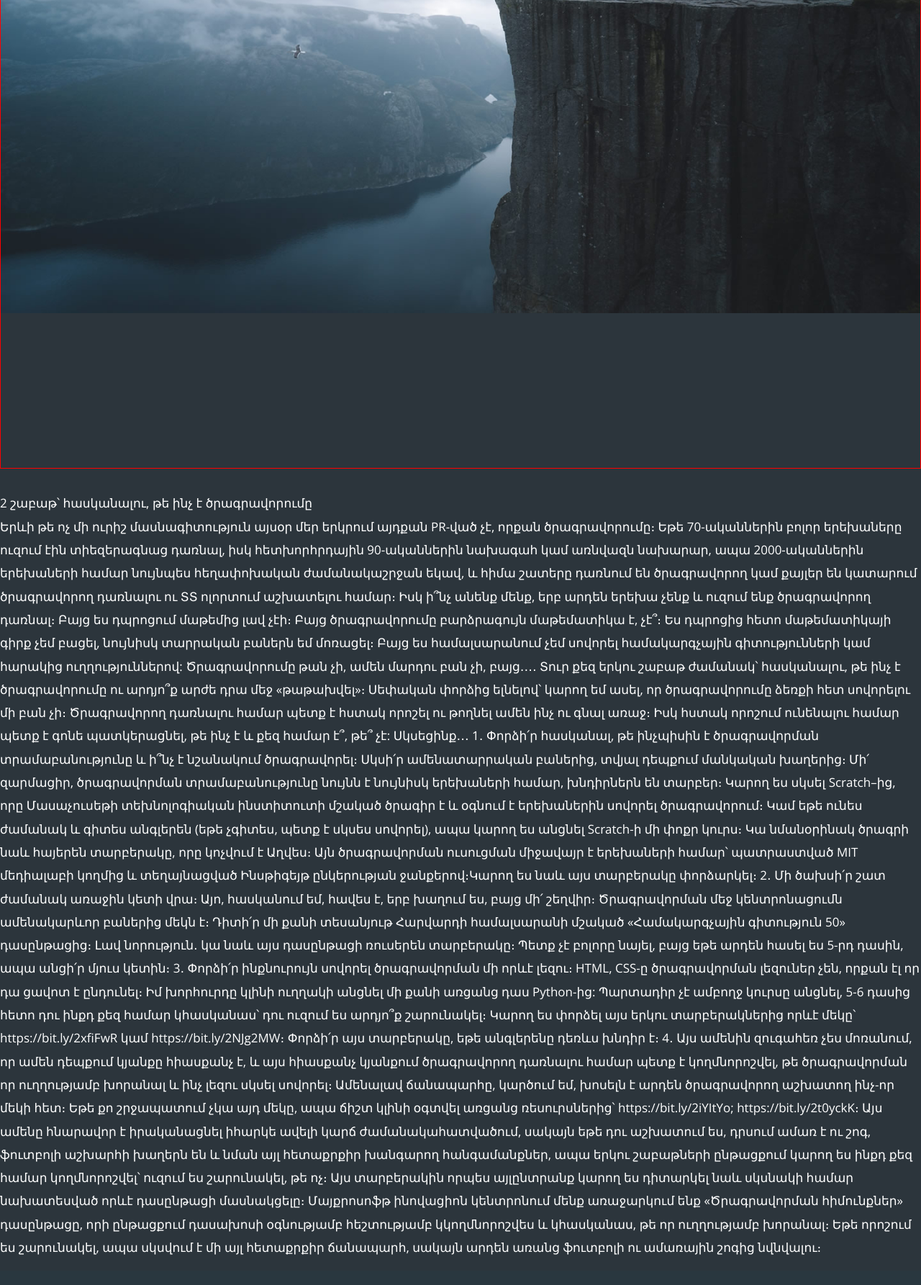
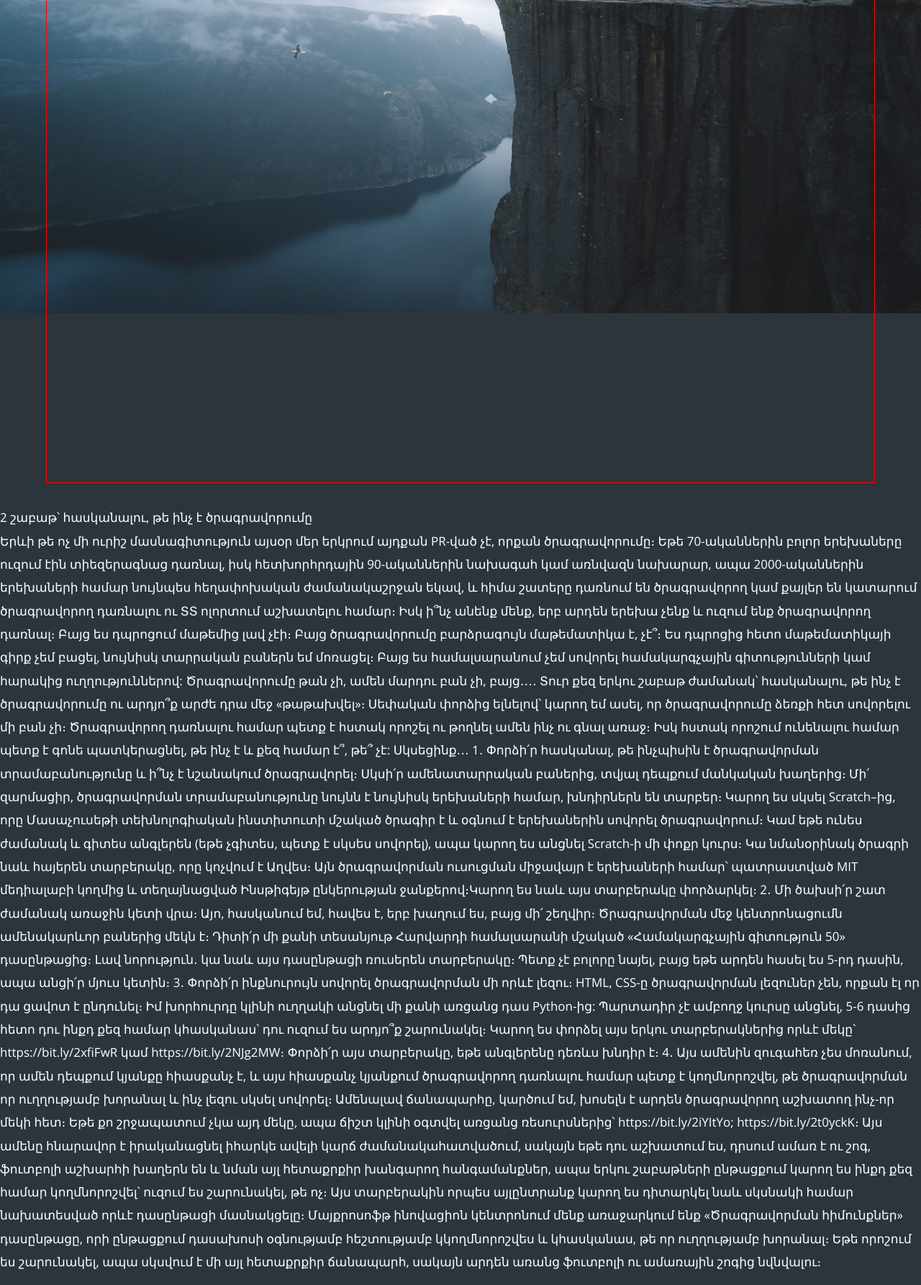
Before and after one commit to vardan-info/0751, a PHP site: page /about.html in a window 1280 px wide. Shown: the part 365-2150 px from the top of the page at 72% size. Before the commit the page ends 2108 px from the top, so only its background shows below. Run offline with PHP 8.4, Linux system fonts and the light colour scheme.

Commit message:
Update templatemo-diagoona.css

```diff
--- a/css/templatemo-diagoona.css
+++ b/css/templatemo-diagoona.css
@@ -340,7 +340,10 @@ textarea {
 }
 
 .container-section{
-    border:1px solid red;
+    border: 1px solid red;
+    padding: 10px;
+    width: 90%;
+    margin: 0 auto;
 }
 
 .flex-container {
```
